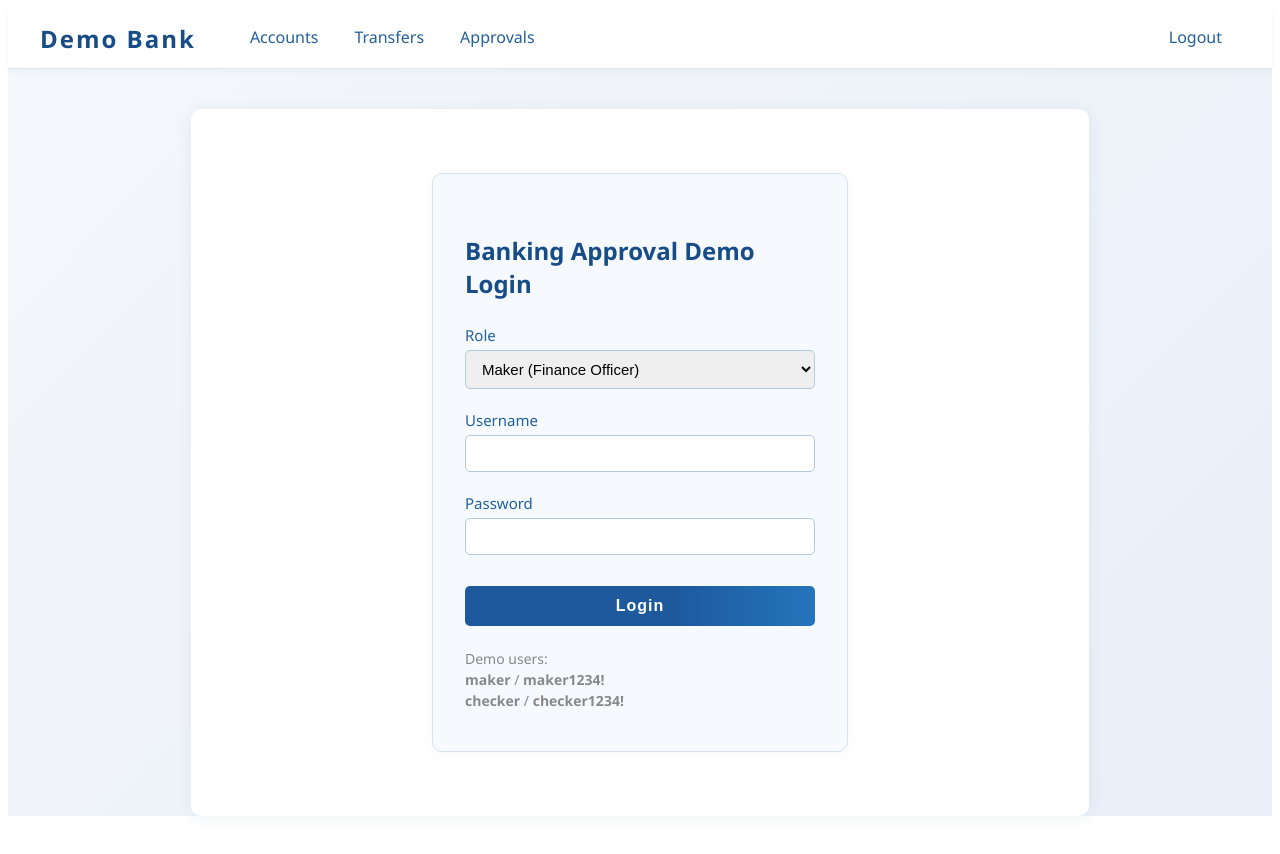
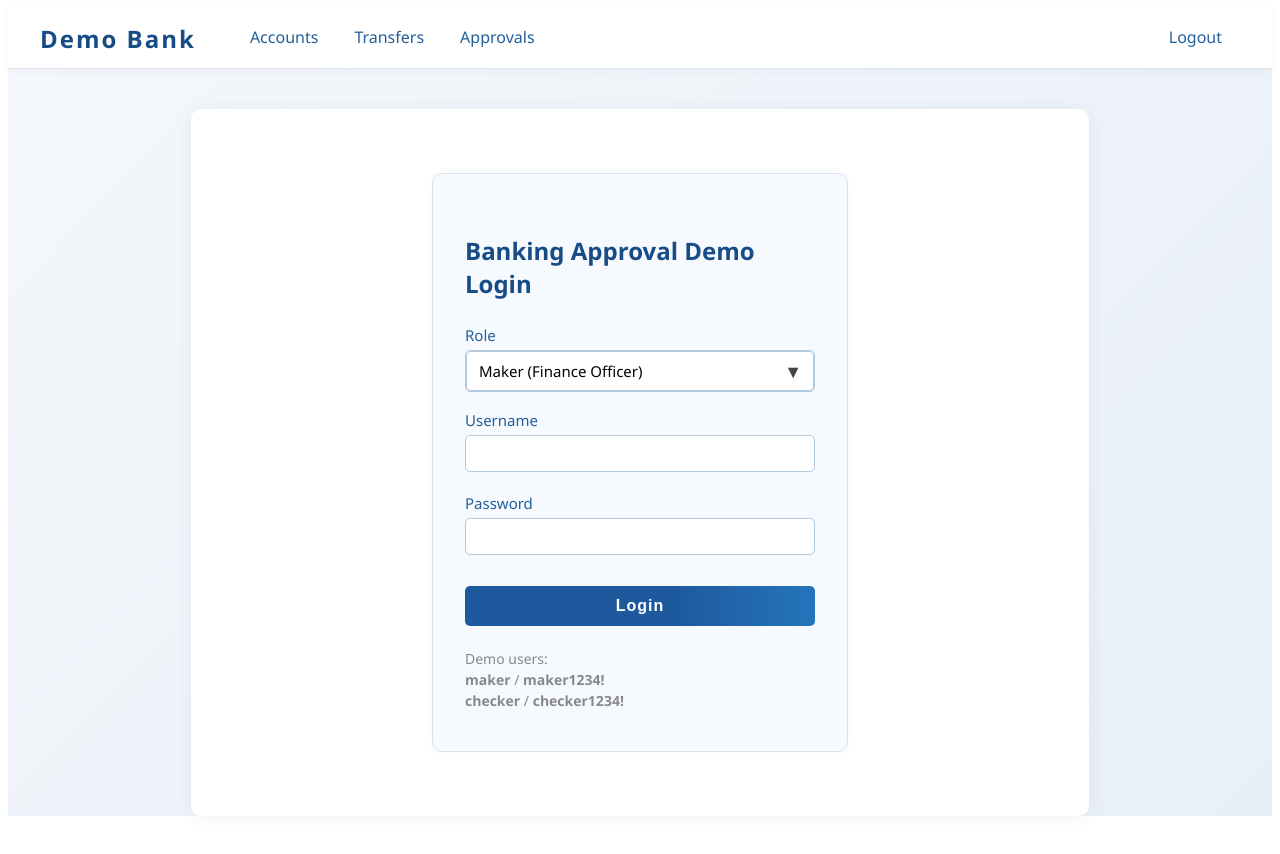
Before and after one commit to loadmill/contact-center-demo, a React (Create React App) app in the folder frontend/: page / in a window 1280 px wide. Built offline with nearby package versions, Linux system fonts and the light colour scheme.

Commit message:
use CustomDropdown

```diff
--- a/frontend/src/Login.js
+++ b/frontend/src/Login.js
@@ -1,6 +1,95 @@
-import React, { useState } from 'react';
+import React, { useState, useRef } from 'react';
 import { useNavigate } from 'react-router-dom';
 import AppLayout from './AppLayout';
+
+const roleOptions = [
+  { value: 'maker', label: 'Maker (Finance Officer)' },
+  { value: 'checker', label: 'Checker (Finance Manager)' },
+];
+
+const CustomDropdown = ({ value, onChange, style }) => {
+  const [open, setOpen] = useState(false);
+  const wrapperRef = useRef(null);
+
+  // Close dropdown when clicking outside
+  React.useEffect(() => {
+    const handleClick = e => {
+      if (wrapperRef.current && !wrapperRef.current.contains(e.target)) setOpen(false);
+    };
+    document.addEventListener('mousedown', handleClick);
+    return () => document.removeEventListener('mousedown', handleClick);
+  }, []);
+
+  return (
+    <div ref={wrapperRef} style={{ ...style, position: 'relative', cursor: 'pointer', padding: 0 }}>
+      <div
+        tabIndex={0}
+        style={{
+          ...styles.input,
+          display: 'flex',
+          alignItems: 'center',
+          justifyContent: 'space-between',
+          paddingRight: 24,
+          cursor: 'pointer',
+          marginBottom: 0,
+          background: '#fff'
+
+        }}
+        onClick={() => setOpen(open => !open)}
+        onKeyDown={e => {
+          if (e.key === 'Enter' || e.key === ' ') setOpen(open => !open);
+        }}
+      >
+        {roleOptions.find(o => o.value === value)?.label}
+        <span
+          style={{
+            position: 'absolute',
+            right: 12,
+            top: '50%',
+            transform: 'translateY(-50%)',
+            pointerEvents: 'none',
+            color: '#444',
+            fontSize: 18,
+          }}
+        >▼</span>
+
+      </div>
+      {open && (
+        <div style={dropdownStyle}>
+          {roleOptions.map(option => (
+            <div
+              key={option.value}
+              style={{
+                padding: '8px 12px',
+                background: option.value === value ? '#e6f0fa' : '#fff',
+                cursor: 'pointer'
+              }}
+              onClick={() => {
+                onChange(option.value);
+                setOpen(false);
+              }}
+            >
+              {option.label}
+            </div>
+          ))}
+        </div>
+      )}
+    </div>
+  );
+};
+
+const dropdownStyle = {
+  position: 'absolute',
+  top: '100%',
+  left: 0,
+  right: 0,
+  background: '#fff',
+  border: '1px solid #b2c9de',
+  borderRadius: 5,
+  zIndex: 10,
+  marginTop: 3,
+  boxShadow: '0 2px 8px rgba(60,100,140,0.05)',
+};
 
 const Login = () => {
   const [role, setRole] = useState('maker');
@@ -33,10 +122,7 @@ const Login = () => {
         <form onSubmit={handleLogin}>
           <div style={styles.row}>
             <label style={styles.label}>Role</label>
-            <select value={role} onChange={e => setRole(e.target.value)} style={styles.input}>
-              <option value="maker">Maker (Finance Officer)</option>
-              <option value="checker">Checker (Finance Manager)</option>
-            </select>
+            <CustomDropdown value={role} onChange={setRole} style={styles.input} />
           </div>
           <div style={styles.row}>
             <label style={styles.label}>Username</label>
```
